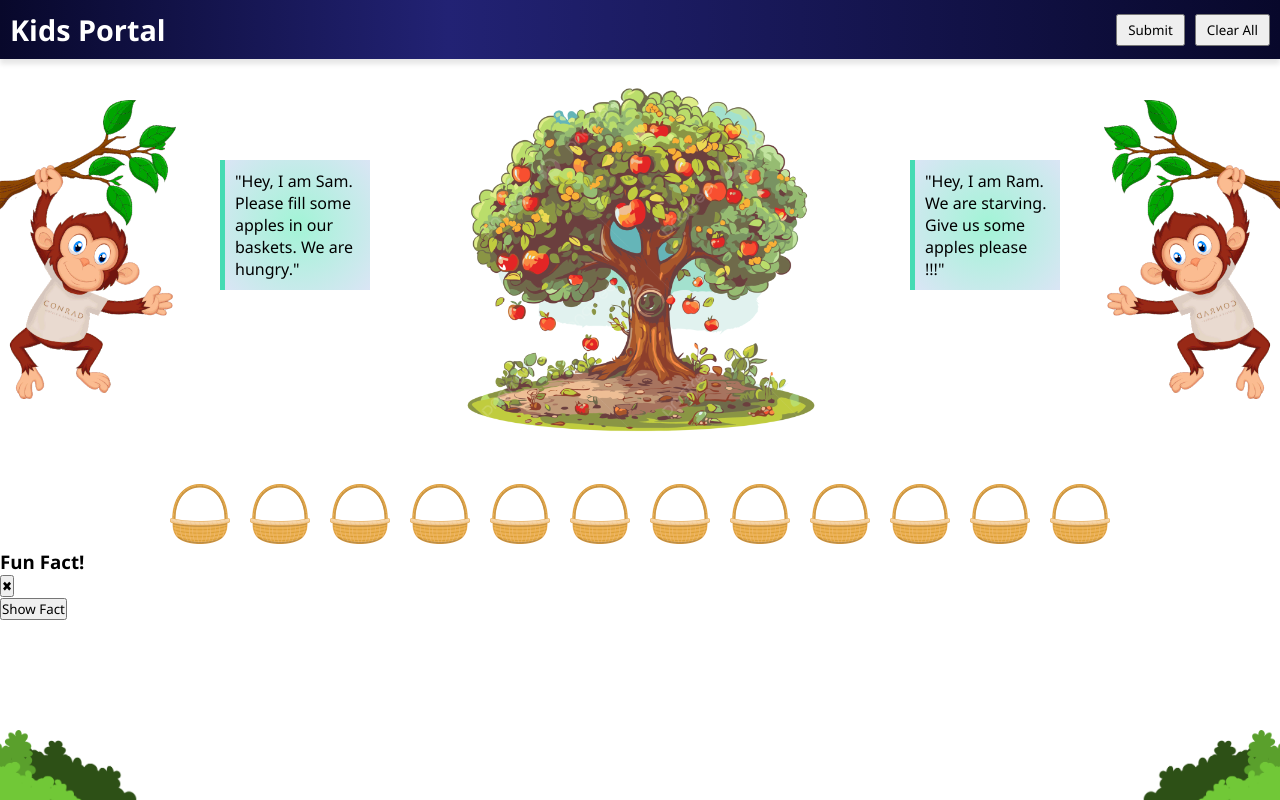
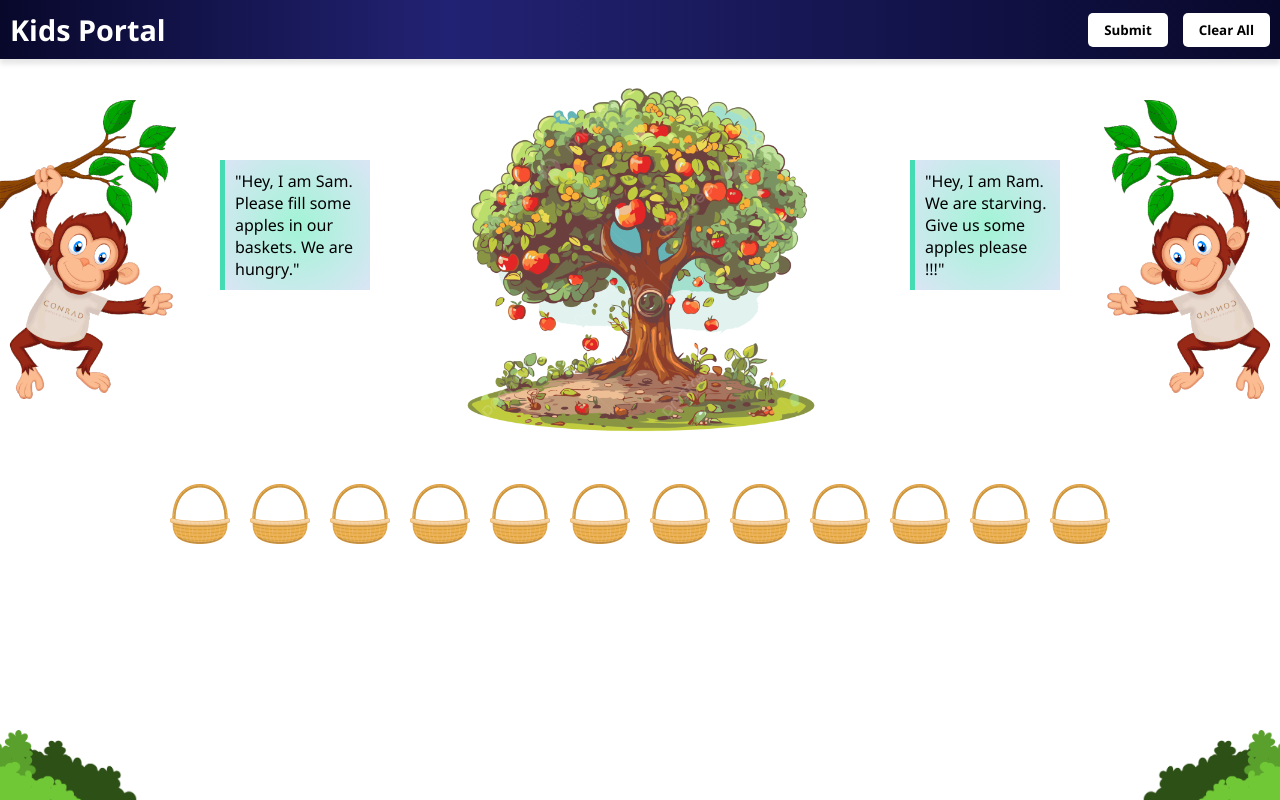
Before and after one commit to GuptasRepo/KidsPortal, an Angular app: page /play/1 in a window 1280 px wide. Built offline with nearby package versions, Linux system fonts and the light colour scheme.

Commit message:
Original File commit

```diff
--- a/src/app/play-table-game/play-table-game.component.html
+++ b/src/app/play-table-game/play-table-game.component.html
@@ -1,16 +1,25 @@
 <!-- Navbar -->
+
 <nav class="navbar">
     <div class="navbar-left">
-        <h1>Kids Portal</h1>
+      <h1>Kids Portal</h1>
     </div>
     <div class="navbar-right">
-        <!-- <h3 id="score">Score : 00</h3> -->
-        <div class="buttons">
-            <button (click)="submitBaskets()">Submit</button>
-            <button (click)="clearBaskets()">Clear All</button>
-        </div>
+      <button class="advanced-button" (click)="submitBaskets()">Submit</button>
+      <button class="advanced-button" (click)="clearBaskets()">Clear All</button>
+      <!-- Mobile menu button (hamburger) -->
+      <button class="mobile-menu-button" (click)="toggleMobileMenu()">
+        ☰
+      </button>
     </div>
-</nav>
+    <!-- Mobile menu (hidden by default) -->
+    <div class="mobile-menu" [class.active]="mobileMenuOpen">
+      <button class="mobile-menu-item">Advanced Concepts</button>
+      <button class="mobile-menu-item">Home</button>
+
+      <!-- Add other menu items as needed -->
+    </div>
+  </nav>
 
 <div class="monkey-container">
     <img id="sideImageleft" [src]="sideImagesLeft[tableNumber]">
@@ -57,18 +66,3 @@
         <p id="multiplication">{{multiplicationText}}</p>
     </div>
 </div>
-
-<!-- Fun Fact Sidebar -->
-<div class="fun-fact-sidebar" [ngClass]="{ 'hidden': !funFactVisible }">
-    <div class="fun-fact-header">
-      <h3>Fun Fact!</h3>
-      <button (click)="toggleFunFact()" class="close-fact">✖</button>
-    </div>
-    <p class="fun-fact-content">{{ currentFunFact }}</p>
-    <p class="fun-fact-link" *ngIf="funFactLink">
-        <a [routerLink]="funFactLink">Try it out</a>
-      </p>
-  </div>
-
-  <!-- Show Fact Button (when hidden) -->
-  <button class="show-fact-btn" *ngIf="!funFactVisible" (click)="toggleFunFact()">Show Fact</button>
```
